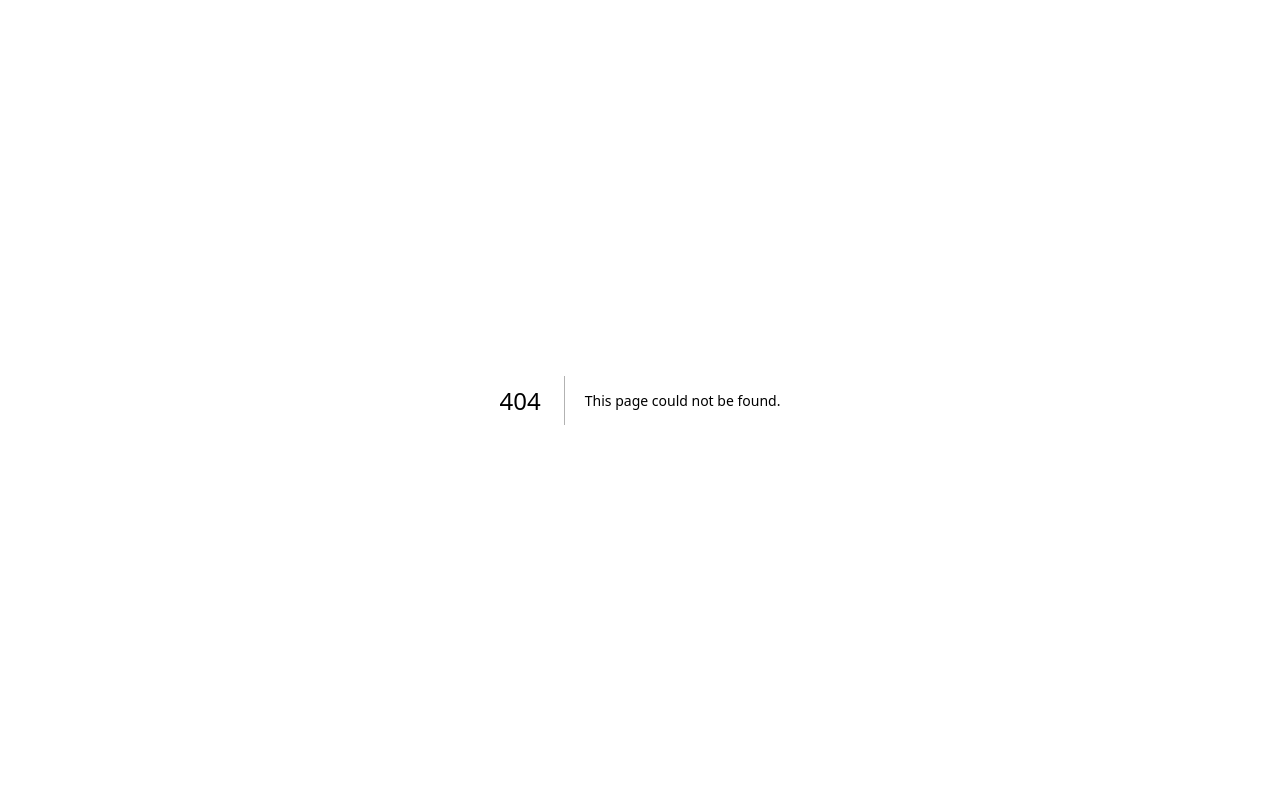
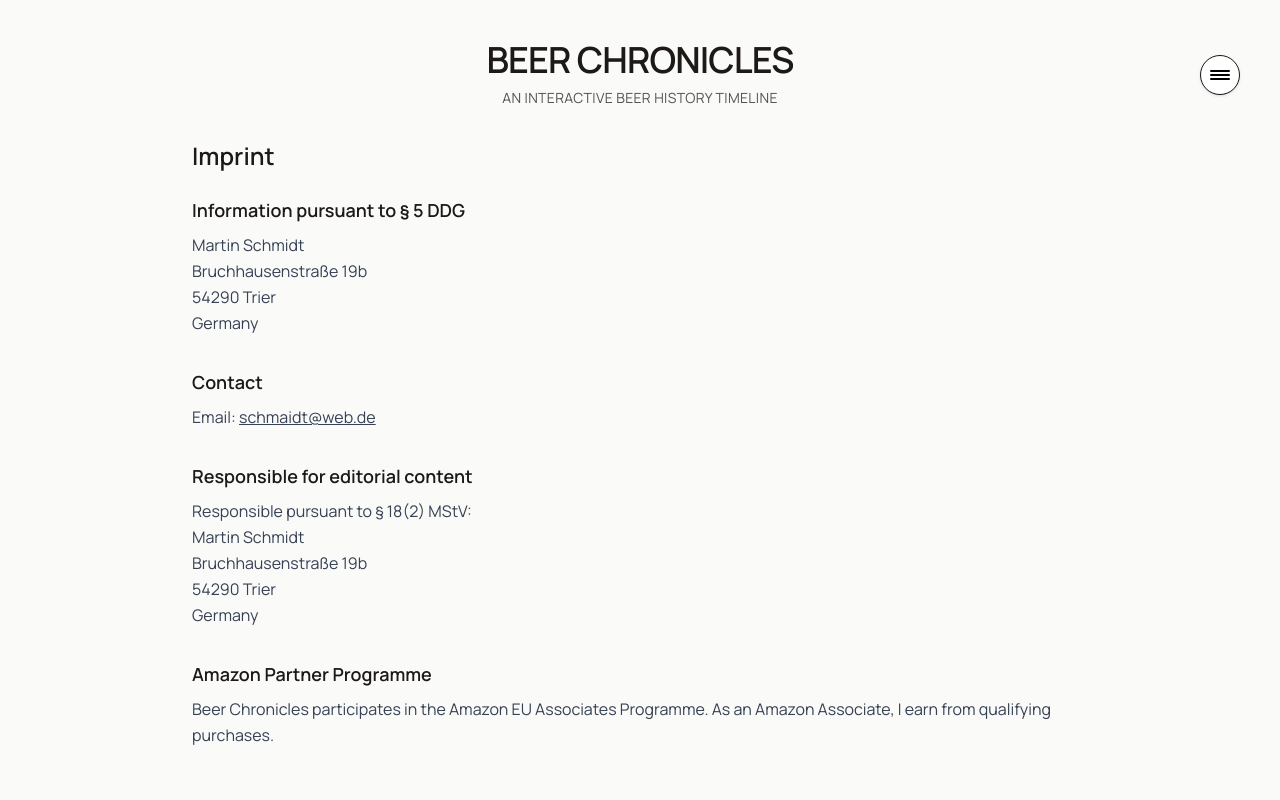
Before and after one commit to beer-chronicles-timeline/beer-chronicles-timeline.github.io, a Next.js app: page /imprint in a window 1280 px wide. Before the commit this address had no page. Shown: the top 800 px of the page. Built offline with nearby package versions, Linux system fonts and the light colour scheme; a web font is replaced by a local one.

Commit message:
=Added new imprint page

```diff
--- /dev/null
+++ b/src/app/imprint/page.tsx
@@ -0,0 +1,130 @@
+// app/imprint/page.tsx
+import Link from "next/link";
+import HeaderMenu from "@/components/HeaderMenu";
+import Footer from "@/components/Footer";
+
+export default function ImprintPage() {
+  return (
+    <main className="min-h-screen bg-stone-50 p-4 md:p-10 flex flex-col">
+      <header className="mb-8">
+        {/* Mobile layout */}
+        <div className="flex items-start justify-between gap-2 md:hidden">
+          <h1 className="text-4xl font-semibold tracking-tight text-stone-900 font-serif">
+            <Link href="/" className="hover:no-underline">
+              BEER
+            </Link>
+          </h1>
+          <HeaderMenu />
+        </div>
+
+        {/* Desktop layout */}
+        <div className="hidden md:flex md:flex-row md:items-center md:justify-between">
+          <div className="w-1/3" />
+          <div className="w-1/3 text-center">
+            <h1 className="text-4xl font-semibold tracking-tight text-stone-900 font-serif whitespace-nowrap">
+              <Link href="/" className="hover:no-underline">
+                BEER CHRONICLES
+              </Link>
+            </h1>
+            <h2 className="text-stone-600 mt-2 tracking-wide uppercase text-sm whitespace-nowrap">
+              An Interactive Beer History Timeline
+            </h2>
+          </div>
+          <div className="w-1/3 flex justify-end">
+            <HeaderMenu />
+          </div>
+        </div>
+
+        {/* Mobile subtitle */}
+        <div className="block md:hidden mt-2">
+          <h1 className="text-4xl font-semibold tracking-tight text-stone-900 font-serif">
+            <Link href="/" className="hover:no-underline">
+              CHRONICLES
+            </Link>
+          </h1>
+          <h2 className="text-stone-600 mt-2 tracking-wide uppercase text-sm">
+            Imprint
+          </h2>
+        </div>
+      </header>
+
+      <section className="max-w-4xl mx-auto w-full">
+        <h2 className="text-2xl font-semibold font-serif text-stone-900 mb-6">
+          Imprint
+        </h2>
+
+        <div className="space-y-8 text-gray-700 leading-relaxed">
+          <section>
+            <h3 className="text-lg font-semibold text-stone-900 mb-2">
+              Information pursuant to § 5 DDG
+            </h3>
+
+            <address className="not-italic">
+              Martin Schmidt
+              <br />
+              Bruchhausenstraße 19b
+              <br />
+              54290 Trier
+              <br />
+              Germany
+            </address>
+          </section>
+
+          <section>
+            <h3 className="text-lg font-semibold text-stone-900 mb-2">
+              Contact
+            </h3>
+
+            <p>
+              Email:{" "}
+              <a
+                href="mailto:schmaidt@web.de"
+                className="underline hover:text-stone-900"
+              >
+                schmaidt@web.de
+              </a>
+            </p>
+          </section>
+
+          <section>
+            <h3 className="text-lg font-semibold text-stone-900 mb-2">
+              Responsible for editorial content
+            </h3>
+
+            <p>
+              Responsible pursuant to § 18(2) MStV:
+              <br />
+              Martin Schmidt
+              <br />
+              Bruchhausenstraße 19b
+              <br />
+              54290 Trier
+              <br />
+              Germany
+            </p>
+          </section>
+
+          <section>
+            <h3 className="text-lg font-semibold text-stone-900 mb-2">
+              Amazon Partner Programme
+            </h3>
+
+            <p>
+              Beer Chronicles participates in the Amazon EU Associates
+              Programme. As an Amazon Associate, I earn from qualifying
+              purchases.
+            </p>
+          </section>
+        </div>
+
+        <div className="mt-10 pt-4 text-sm text-gray-600">
+          <Link href="/" className="underline hover:no-underline">
+            ← Back to the Beer History Timeline
+          </Link>
+        </div>
+      </section>
+
+      <Footer />
+    </main>
+  );
+}
```
